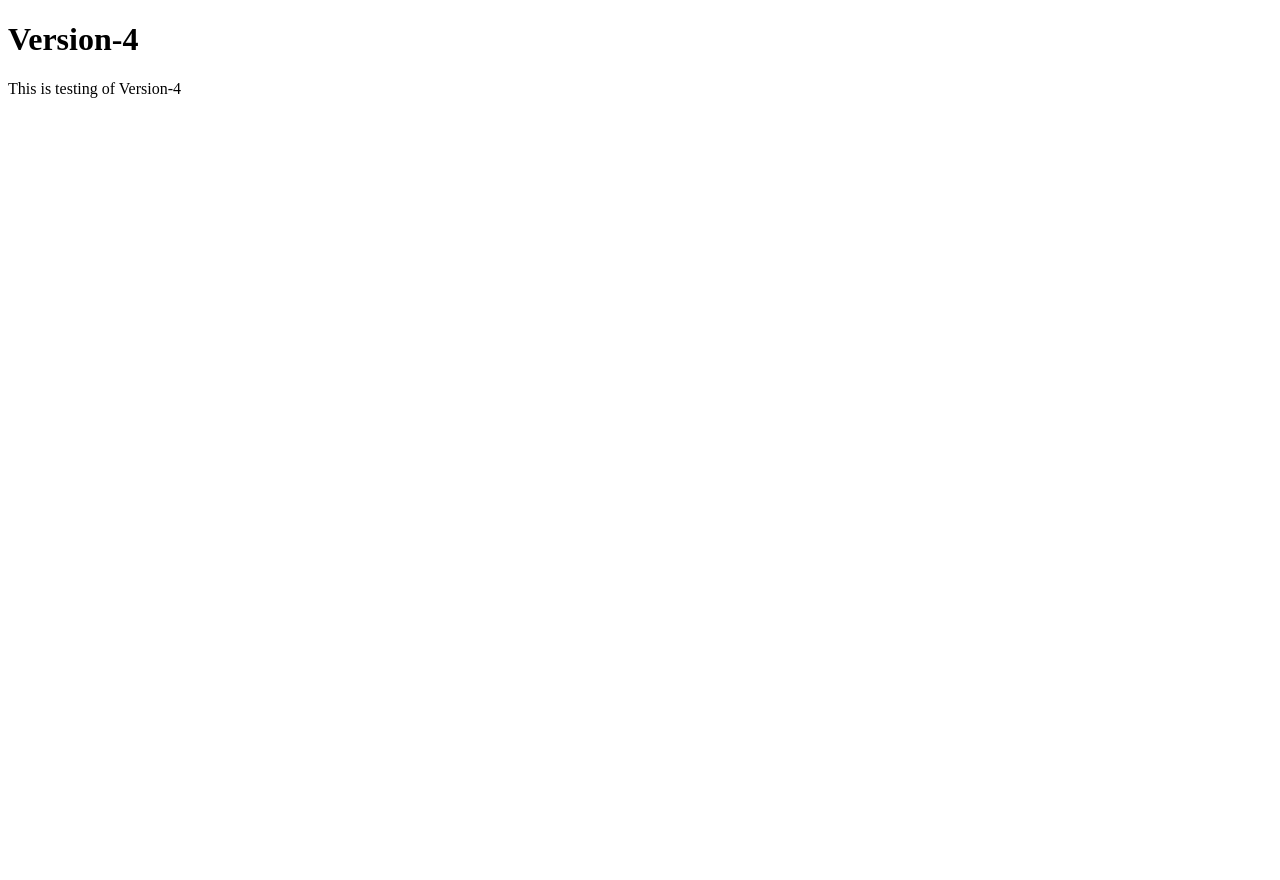
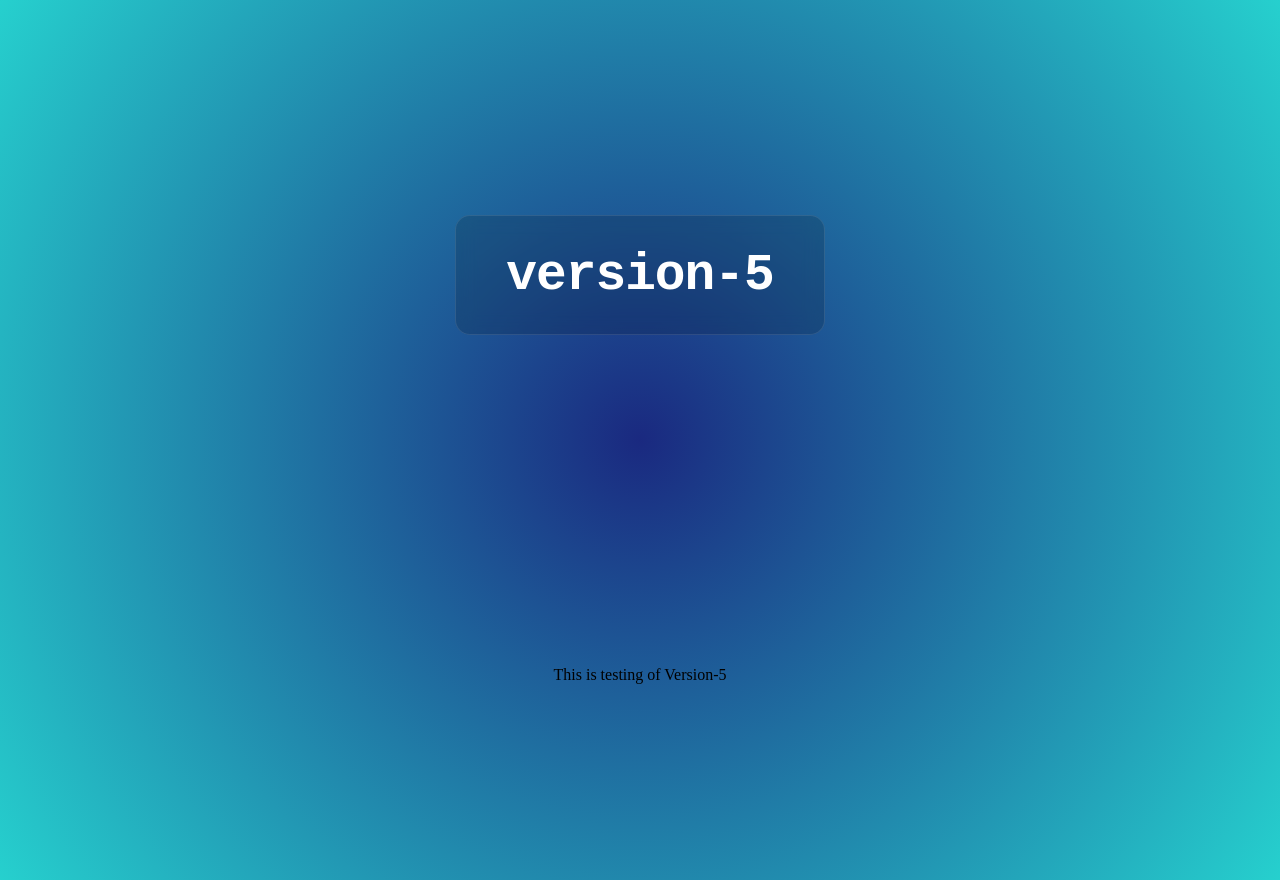
Before and after one commit to zubairna/mytestrepo, a plain HTML site: page index.html in a window 1280 px wide. Before the commit the page ends 800 px from the top, so only its background shows below. Drawn offline with Linux system fonts and the light colour scheme.

Commit message:
This is Version-5

```diff
--- a/index.html
+++ b/index.html
@@ -4,9 +4,10 @@
     <meta charset="UTF-8">
     <meta name="viewport" content="width=device-width, initial-scale=1.0">
     <title>Document</title>
+    <link href="style.css" rel="stylesheet" type="text/css" />
 </head>
 <body>
-    <h1>Version-4</h1>
-    <p>This is testing of Version-4</p>
+    <h1>Version-5</h1>
+    <p>This is testing of Version-5</p>
 </body>
 </html>
--- a/style.css
+++ b/style.css
@@ -1,9 +1,22 @@
 body {
-    background-color: #e0e0e0;
-    background-image: linear-gradient(45deg, #c0c0c0 25%, transparent 25%),
-                      linear-gradient(-45deg, #c0c0c0 25%, transparent 25%),
-                      linear-gradient(45deg, transparent 75%, #c0c0c0 75%),
-                      linear-gradient(-45deg, transparent 75%, #c0c0c0 75%);
-    background-size: 20px 20px;
-    background-position: 0 0, 0 10px, 10px -10px, -10px 0px;
+    background: radial-gradient(circle at center, #1a2980, #26d0ce);
+    min-height: 100vh;
+    margin: 0;
+    padding: 40px;
+    display: grid;
+    place-items: center;
 }
+
+h1 {
+    font-family: 'Courier New', Courier, monospace;
+    font-size: 3.2rem;
+    font-weight: bold;
+    color: #ffffff;
+    background: rgba(0, 0, 0, 0.15);
+    padding: 30px 50px;
+    border-radius: 15px;
+    backdrop-filter: blur(10px);
+    border: 1px solid rgba(255, 255, 255, 0.1);
+    text-transform: lowercase;
+    letter-spacing: -1px;
+}
```
